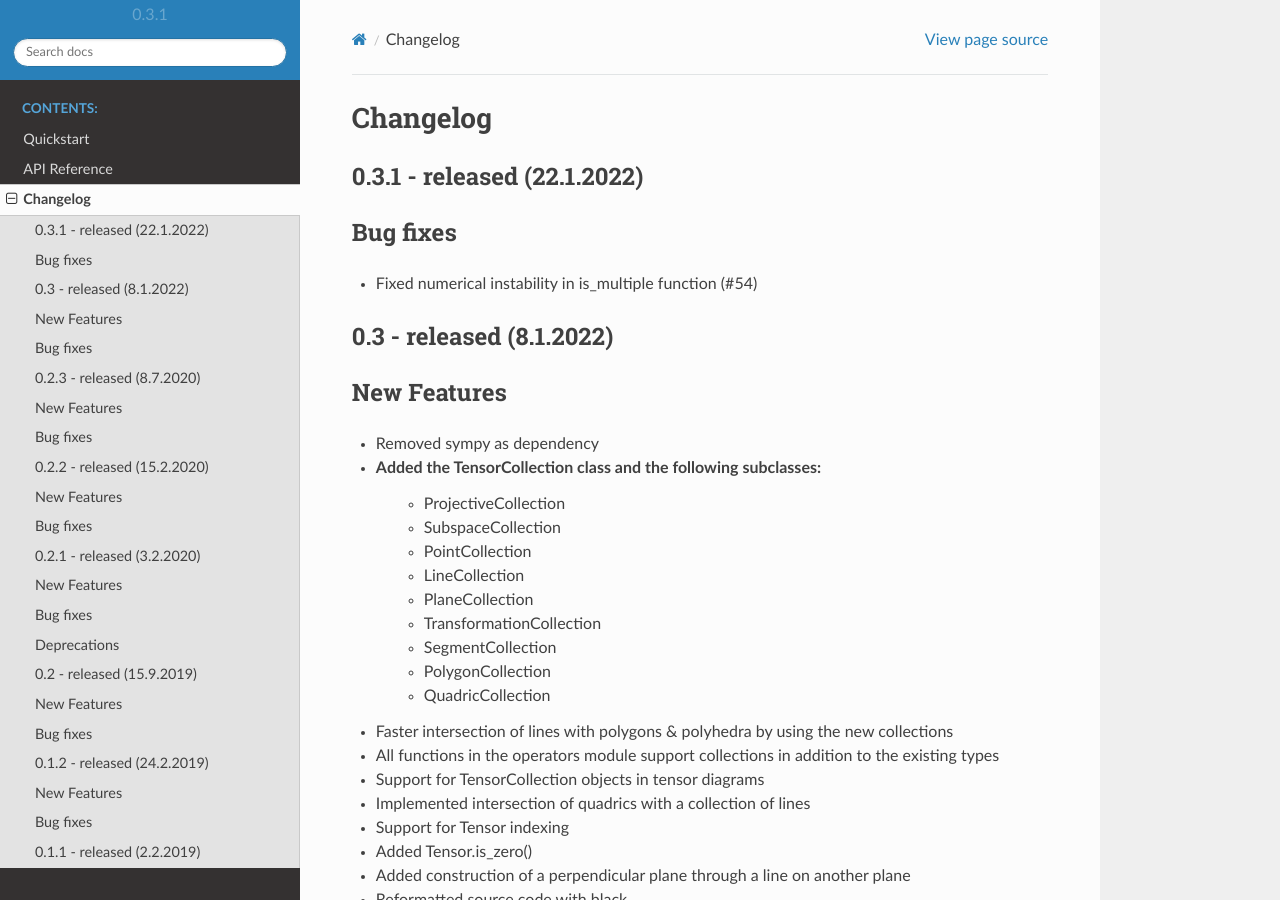
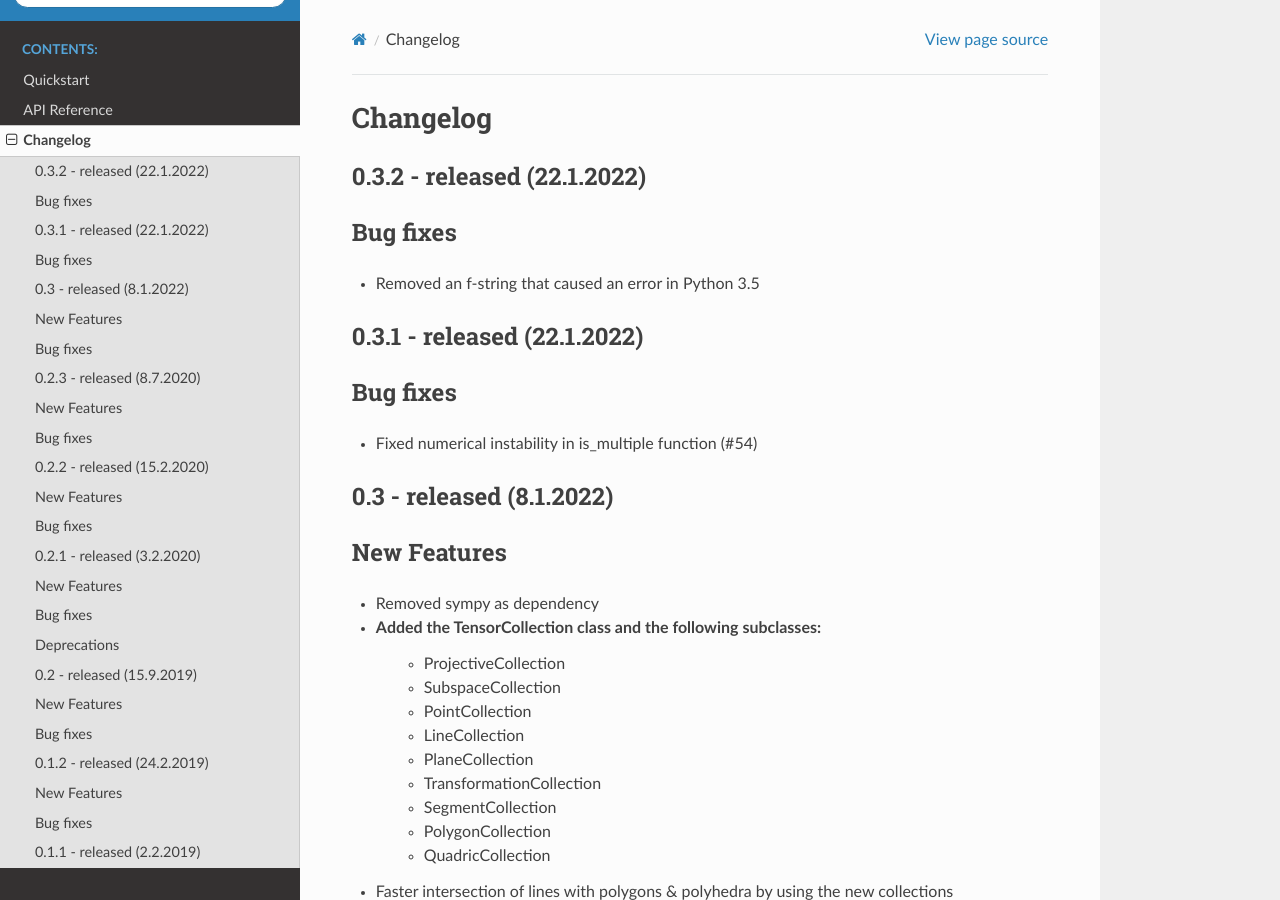
Before and after one commit to jan-mue/geometer, a Sphinx documentation site: the page built from docs/changelog.rst, in a window 1280 px wide and 900 px high. Built offline with Sphinx 7.4.7 and the Read the Docs theme 2.0.0, drawn with Linux system fonts in a browser that asks for light colours.

Commit message:
bump version

```diff
--- a/docs/changelog.rst
+++ b/docs/changelog.rst
@@ -1,6 +1,14 @@
 
 Changelog
 =========
+
+0.3.2 - released (22.1.2022)
+----------------------------
+
+Bug fixes
+---------
+
+- Removed an f-string that caused an error in Python 3.5
 
 0.3.1 - released (22.1.2022)
 ----------------------------
--- a/geometer/__version__.py
+++ b/geometer/__version__.py
@@ -1,3 +1,3 @@
-VERSION = (0, 3, 1)
+VERSION = (0, 3, 2)
 
 __version__ = ".".join(map(str, VERSION))
```
